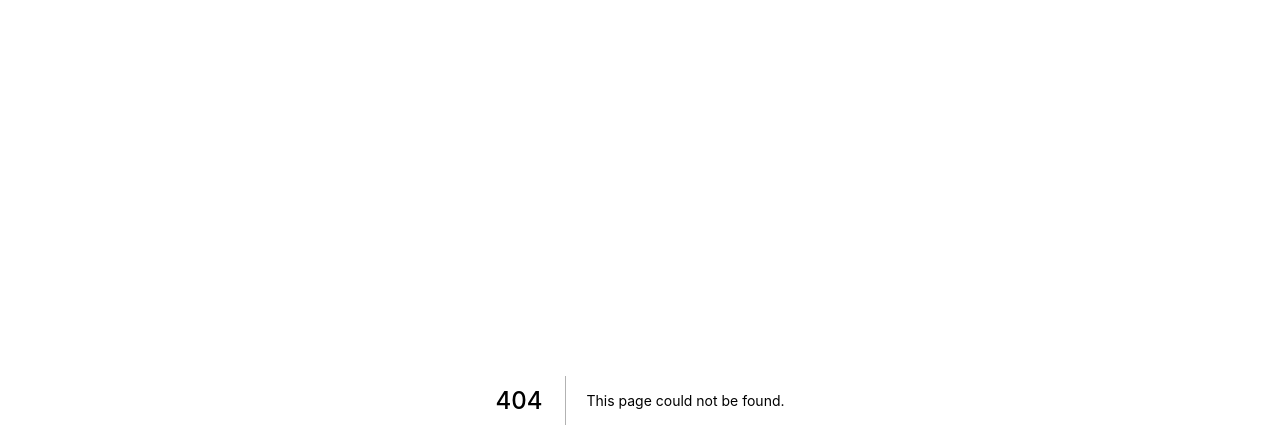
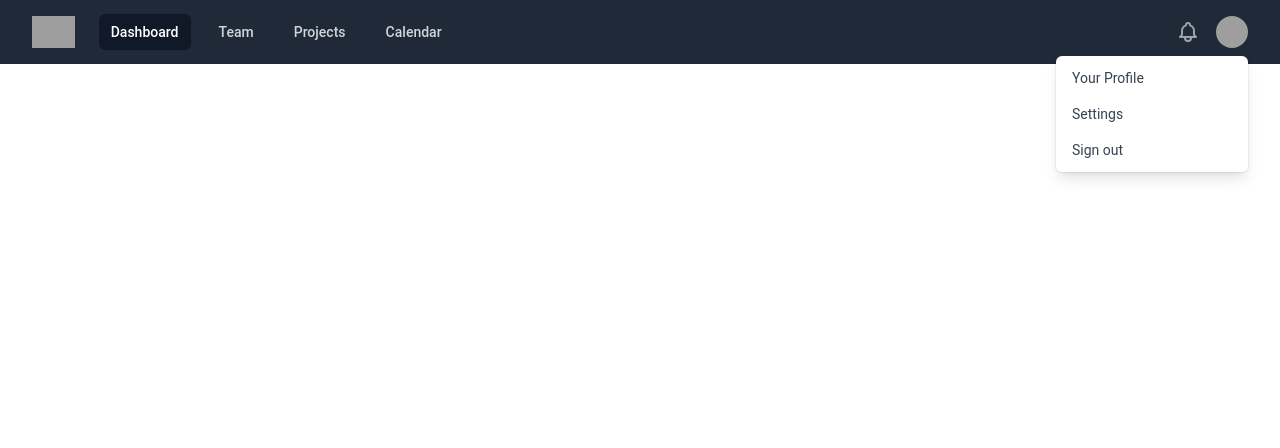
Before and after one commit to daikimare/my-portfolio, a Next.js app: page /contents/History in a window 1280 px wide. Before the commit this address had no page. Shown: the top 448 px of the page. Built offline with nearby package versions, Linux system fonts and the light colour scheme; grey boxes are pictures that could not be loaded.

Commit message:
pageコンポーネントの階層変更

```diff
--- a/pages/components/contents/History.js
+++ /dev/null
@@ -1,9 +0,0 @@
-import React from 'react';
-
-export default function History() {
-  return (
-    <div>
-      <h1>This is my history!</h1>
-    </div>
-  )
-}
--- a/pages/components/contents/Introduction.js
+++ /dev/null
@@ -1,52 +0,0 @@
-// module
-import React from 'react';
-import Head from 'next/head';
-import Link from 'next/link';
-
-
-export default function Introduction() {
-  return(
-    <div>
-      <Head>
-        <title>ittroduction</title>
-        <link rel="icon" href="/favicon.ico"/>
-      </Head>
-      <body>
-        <h1>About maresuke</h1>
-        <h2>My status</h2>
-        <div className="my-status">
-          <p>name:</p><p>maresuke</p>
-          <p>age:</p><p>21</p>
-          <p>live:</p><p>Ishikawa</p>
-        </div>
-        <div className="skill-status">
-          <div className="web-front">
-          <h2>Skill</h2>
-            <table><tbody>
-              <th>
-                <tr>JavaScript</tr>
-              </th>
-              <th>
-                <tr>React</tr>
-                <tr>Vue</tr>
-                <tr>Next</tr>
-              </th>
-            </tbody></table>
-          </div>
-          <div className="native-front">
-            <table><tbody>
-              <th>
-                <tr>Kotlin</tr>
-                <tr>Swift</tr>
-              </th>
-            </tbody></table>
-          </div>
-        </div>
-      </body>
-      <footer>
-        <address>Daiki Fukushima</address>
-        <h3><Link href="/">Home</Link></h3>
-      </footer>
-    </div>
-  )
-}
--- a/pages/components/contents/Product.js
+++ /dev/null
@@ -1,21 +0,0 @@
-import React from 'react';
-import Head from 'next/head';
-import Link from 'next/link';
-// import Image from 'next/image';
-
-export default function Product() {
-  return(
-    <div>
-      <Head>
-        <title>Product</title>
-        <link rel="icon" href="/favicon.ico"/>
-      </Head>
-      <body>
-        <h1>成果物</h1>
-      </body>
-      <footer>
-        <h3><Link href="/">Home</Link></h3>
-      </footer>
-    </div>
-  )
-}
--- a/pages/components/contents/Contact.js
+++ b/pages/contents/Contact.js
@@ -1,9 +1,11 @@
 import React from 'react';
 
+import Navbar from '../components/Navbar';
+
 export default function Contact() {
-  return (
+  return(
     <div>
-      <h1>This is Contact Page!</h1>
+      <Navbar />
     </div>
   )
 }
--- /dev/null
+++ b/pages/contents/History.js
@@ -0,0 +1,70 @@
+import React from 'react';
+
+export default function History() {
+  return (
+    <nav className="bg-gray-800">
+    <div className="max-w-7xl mx-auto px-2 sm:px-6 lg:px-8">
+      <div className="relative flex items-center justify-between h-16">
+        <div className="absolute inset-y-0 left-0 flex items-center sm:hidden">
+          <button type="button" className="inline-flex items-center justify-center p-2 rounded-md text-gray-400 hover:text-white hover:bg-gray-700 focus:outline-none focus:ring-2 focus:ring-inset focus:ring-white" aria-controls="mobile-menu" aria-expanded="false">
+            <span className="sr-only">Open main menu</span>
+            <svg className="block h-6 w-6" xmlns="http://www.w3.org/2000/svg" fill="none" viewBox="0 0 24 24" stroke="currentColor" aria-hidden="true">
+              <path strokeLinecap="round" strokeLinejoin="round" strokeWidth="2" d="M4 6h16M4 12h16M4 18h16" />
+            </svg>
+            <svg className="hidden h-6 w-6" xmlns="http://www.w3.org/2000/svg" fill="none" viewBox="0 0 24 24" stroke="currentColor" aria-hidden="true">
+              <path strokeLinecap="round" strokeLinejoin="round" strokeWidth="2" d="M6 18L18 6M6 6l12 12" />
+            </svg>
+          </button>
+        </div>
+        <div className="flex-1 flex items-center justify-center sm:items-stretch sm:justify-start">
+          <div className="flex-shrink-0 flex items-center">
+            <img className="block lg:hidden h-8 w-auto" src="https://tailwindui.com/img/logos/workflow-mark-indigo-500.svg" alt="Workflow" />
+            <img className="hidden lg:block h-8 w-auto" src="https://tailwindui.com/img/logos/workflow-logo-indigo-500-mark-white-text.svg" alt="Workflow" />
+          </div>
+          <div className="hidden sm:block sm:ml-6">
+            <div className="flex space-x-4">
+              <a href="#" className="bg-gray-900 text-white px-3 py-2 rounded-md text-sm font-medium">Dashboard</a>
+              <a href="#" className="text-gray-300 hover:bg-gray-700 hover:text-white px-3 py-2 rounded-md text-sm font-medium">Team</a>
+              <a href="#" className="text-gray-300 hover:bg-gray-700 hover:text-white px-3 py-2 rounded-md text-sm font-medium">Projects</a>
+              <a href="#" className="text-gray-300 hover:bg-gray-700 hover:text-white px-3 py-2 rounded-md text-sm font-medium">Calendar</a>
+            </div>
+          </div>
+        </div>
+        <div className="absolute inset-y-0 right-0 flex items-center pr-2 sm:static sm:inset-auto sm:ml-6 sm:pr-0">
+          <button className="bg-gray-800 p-1 rounded-full text-gray-400 hover:text-white focus:outline-none focus:ring-2 focus:ring-offset-2 focus:ring-offset-gray-800 focus:ring-white">
+            <span className="sr-only">View notifications</span>
+            <svg className="h-6 w-6" xmlns="http://www.w3.org/2000/svg" fill="none" viewBox="0 0 24 24" stroke="currentColor" aria-hidden="true">
+              <path strokeLinecap="round" strokeLinejoin="round" strokeWidth="2" d="M15 17h5l-1.405-1.405A2.032 2.032 0 0118 14.158V11a6.002 6.002 0 00-4-5.659V5a2 2 0 10-4 0v.341C7.67 6.165 6 8.388 6 11v3.159c0 .538-.214 1.055-.595 1.436L4 17h5m6 0v1a3 3 0 11-6 0v-1m6 0H9" />
+            </svg>
+          </button>
+
+          <div className="ml-3 relative">
+            <div>
+              <button type="button" className="bg-gray-800 flex text-sm rounded-full focus:outline-none focus:ring-2 focus:ring-offset-2 focus:ring-offset-gray-800 focus:ring-white" id="user-menu" aria-expanded="false" aria-haspopup="true">
+                <span className="sr-only">Open user menu</span>
+                <img className="h-8 w-8 rounded-full" src="https://images.unsplash.com/photo-1472099645785-5658abf4ff4e?ixlib=rb-1.2.1&ixid=eyJhcHBfaWQiOjEyMDd9&auto=format&fit=facearea&facepad=2&w=256&h=256&q=80" alt="" />
+              </button>
+            </div>
+
+
+            <div className="origin-top-right absolute right-0 mt-2 w-48 rounded-md shadow-lg py-1 bg-white ring-1 ring-black ring-opacity-5 focus:outline-none" role="menu" aria-orientation="vertical" aria-labelledby="user-menu">
+              <a href="#" className="block px-4 py-2 text-sm text-gray-700 hover:bg-gray-100" role="menuitem">Your Profile</a>
+              <a href="#" className="block px-4 py-2 text-sm text-gray-700 hover:bg-gray-100" role="menuitem">Settings</a>
+              <a href="#" className="block px-4 py-2 text-sm text-gray-700 hover:bg-gray-100" role="menuitem">Sign out</a>
+            </div>
+          </div>
+        </div>
+      </div>
+    </div>
+
+    <div className="sm:hidden" id="mobile-menu">
+      <div className="px-2 pt-2 pb-3 space-y-1">
+        <a href="#" className="bg-gray-900 text-white block px-3 py-2 rounded-md text-base font-medium">Dashboard</a>
+        <a href="#" className="text-gray-300 hover:bg-gray-700 hover:text-white block px-3 py-2 rounded-md text-base font-medium">Team</a>
+        <a href="#" className="text-gray-300 hover:bg-gray-700 hover:text-white block px-3 py-2 rounded-md text-base font-medium">Projects</a>
+        <a href="#" className="text-gray-300 hover:bg-gray-700 hover:text-white block px-3 py-2 rounded-md text-base font-medium">Calendar</a>
+      </div>
+    </div>
+    </nav>
+  )
+}
--- /dev/null
+++ b/pages/contents/Introduction.js
@@ -0,0 +1,57 @@
+// module
+import React from 'react';
+import Head from 'next/head';
+import Link from 'next/link';
+
+import Hanburger from '../components/Hanburger';
+
+export default function Introduction() {
+  return(
+    <div>
+
+      <Head>
+        <title>ittroduction</title>
+        <link rel="icon" href="/favicon.ico"/>
+      </Head>
+
+      <Hanburger />
+
+      <h1>About maresuke</h1>
+      <h2>My status</h2>
+      <div className="my-status">
+        <p>name:</p><p>maresuke</p>
+        <p>age:</p><p>21</p>
+        <p>live:</p><p>Ishikawa</p>
+      </div>
+      <div className="skill-status">
+        <div className="web-front">
+        <h2>Skill</h2>
+          <table><tbody>
+            <th>
+              <tr>JavaScript</tr>
+            </th>
+            <th>
+              <tr>React</tr>
+              <tr>Vue</tr>
+              <tr>Next</tr>
+            </th>
+          </tbody></table>
+        </div>
+        <div className="native-front">
+          <table><tbody>
+            <th>
+              <tr>Kotlin</tr>
+              <tr>Swift</tr>
+            </th>
+          </tbody></table>
+        </div>
+      </div>
+
+      <footer>
+        <address>Daiki Fukushima</address>
+        <h3><Link href="/">Home</Link></h3>
+      </footer>
+
+    </div>
+  )
+}
--- /dev/null
+++ b/pages/contents/Product.js
@@ -0,0 +1,38 @@
+import React from 'react';
+import Link from 'next/link';
+import { reveal as Menu } from 'react-burger-menu';
+
+export default function Product() {
+
+  const showSettings = (event) => {
+    event.preventDefault();
+  }
+
+  const handleOnOpen = () => {
+
+  }
+
+  return(
+    <div>
+      <header>
+        <Menu
+          pageWrapId={"page-wrap"}
+          right
+          width={'20%'}
+          isOpen={false}
+          onOpen={handleOnOpen}
+          >
+          <p><Link href="#">hoge</Link></p>
+          <p><Link href="#">fuga</Link></p>
+          <p><Link href="#">piyo</Link></p>
+          <p><Link href="#">poke</Link></p>
+          <p><Link href="#">bazu</Link></p>
+        </Menu>
+      </header>
+      <main id="page-wrap">
+        <h1>成果物</h1>
+        <h3><Link href="/">Home</Link></h3>
+      </main>
+    </div>
+  )
+}
```
Also changed, not shown: pages/contents/Article.js (renamed from pages/components/contents/Article.js).
